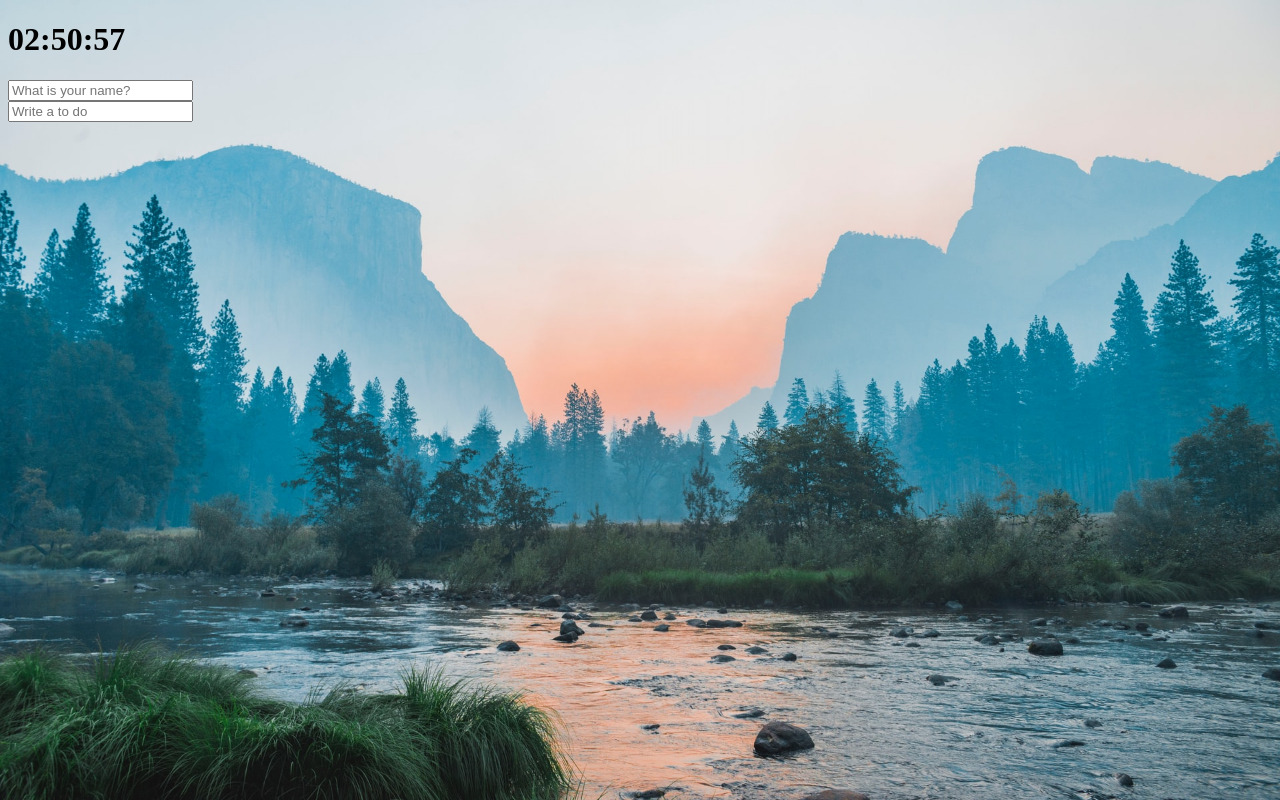
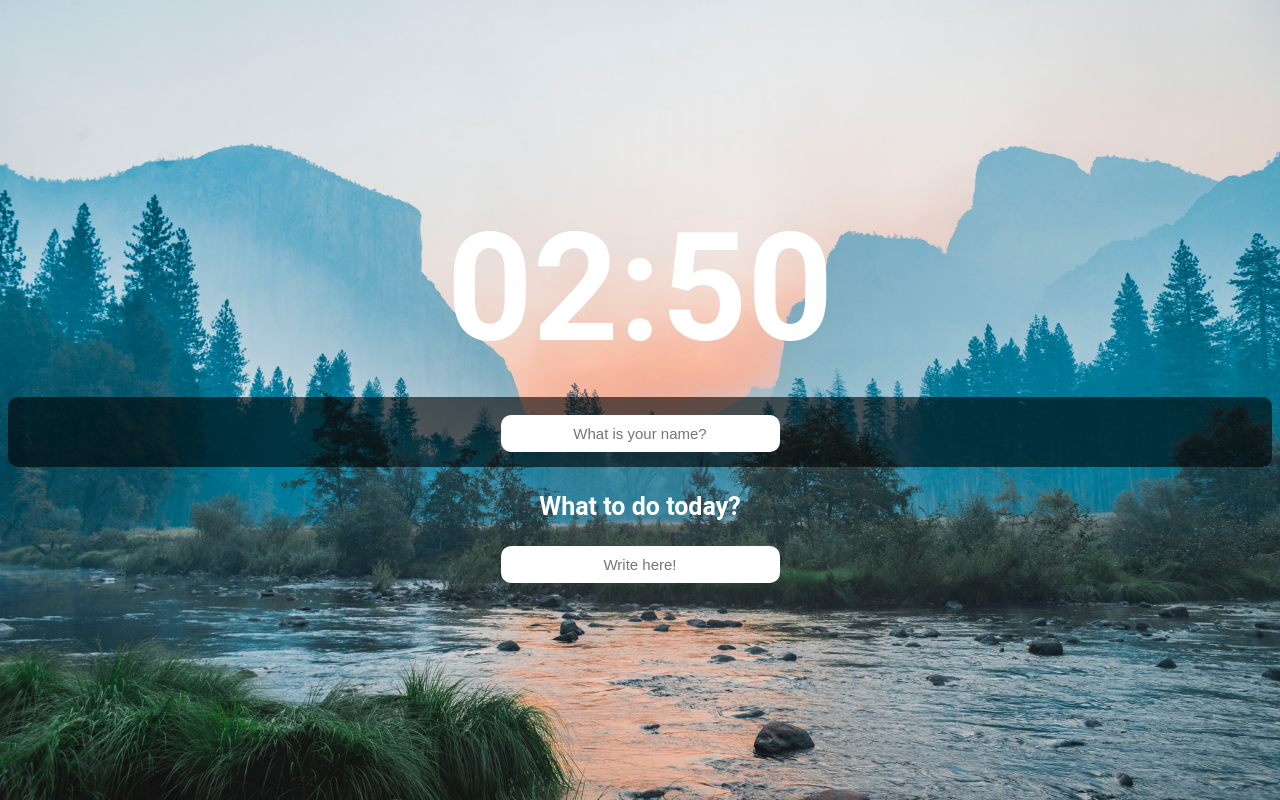
Before and after one commit to Hyeonii/JS-basic, a plain HTML site: page index.html in a window 1280 px wide. Drawn offline with Linux system fonts and the light colour scheme.

Commit message:
Add some CSS
More modifications to 'todo list'

```diff
--- a/clock.js
+++ b/clock.js
@@ -8,7 +8,7 @@ function getTime() {
   const seconds = date.getSeconds();
   clockTitle.innerText = `${hours < 10 ? `0${hours}` : hours}:${
     minutes < 10 ? `0${minutes}` : minutes
-  }:${seconds < 10 ? `0${seconds}` : seconds}`;
+  }`;
 }
 
 function init() {
--- a/index.css
+++ b/index.css
@@ -1,5 +1,14 @@
-.body {
+body {
+  font-family: "Roboto";
   background-color: #2c3e50;
+  text-align: center;
+}
+
+h1 {
+  color: white;
+  padding-top: 100px;
+  font-size: 150px;
+  margin-bottom: 20px;
 }
 
 .btn {
@@ -7,12 +16,41 @@
 }
 
 .clicked {
-  color: #7f8c8d;
+  color: #2e3131;
+}
+
+input {
+  margin-bottom: 10px;
+  padding: 10px 40px;
+  border-radius: 10px;
+  border-style: none;
+  text-align: center;
+  font-size: 15px;
+}
+
+input:focus {
+  outline: none;
+  color: rgb(82, 82, 82);
+}
+
+h3 {
+  color: white;
+  font-size: 25px;
 }
 
 .form,
 .greetings {
   display: none;
+  border-style: none;
+  color: white;
+  background-color: rgba(0, 0, 0, 0.6);
+  border-radius: 10px;
+  padding: 5px 0;
+  font-size: 40px;
+}
+
+span {
+  color: white;
 }
 
 .showing {
--- a/index.html
+++ b/index.html
@@ -14,11 +14,12 @@
       <input type="text" placeholder="What is your name?" />
     </form>
     <h4 class="js-greetings greetings"></h4>
-    <form class="js-toDoForm">
-      <input type="text" placeholder="Write a to do" />
+    <form class="js-toDoForm todo">
+      <h3>What to do today?</h3>
+      <input type="text" class="todo-form" placeholder="Write here!" />
     </form>
     <ul class="js-toDoList"></ul>
-    <span class="js-weather"></span>
+    <span class="js-weather weather"></span>
     <script src="clock.js"></script>
     <script src="greeting.js"></script>
     <script src="todo.js"></script>
```
